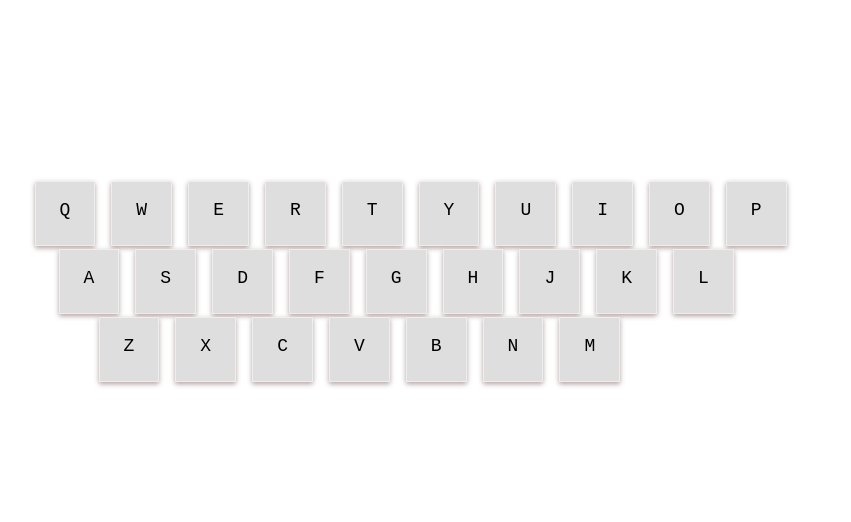
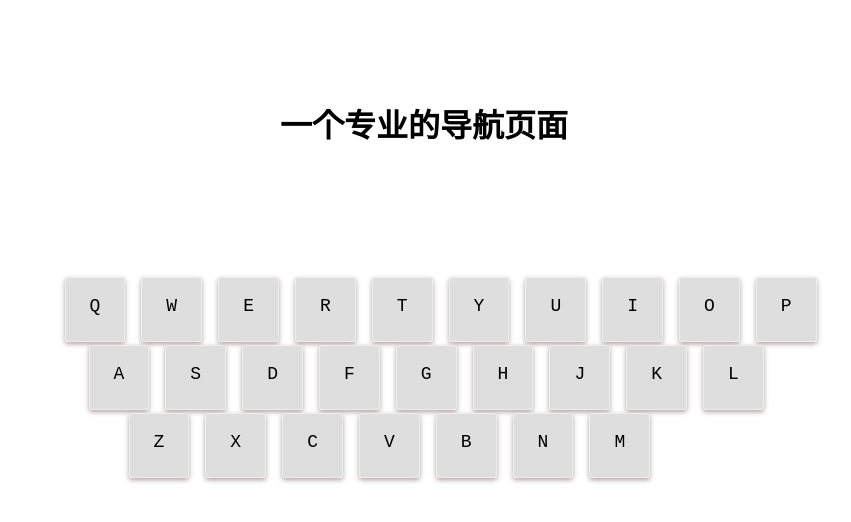
Before and after one commit to xianjiezh/navstart, a plain HTML site: page index.html in a window 1280 px wide. Shown: the whole page, without its empty margins (216-1067 px from the left). Drawn offline with Linux system fonts and the light colour scheme.

Commit message:
little corrects

```diff
--- a/index.html
+++ b/index.html
@@ -8,7 +8,10 @@
     <title>一个导航页面</title>
 </head>
 <body>
-    <header></header>
+    <header>
+        <h1>一个专业的导航页面</h1>
+
+    </header>
     <main>
         <div class="wrapper" id="main"></div>
 
--- a/style.css
+++ b/style.css
@@ -2,9 +2,16 @@
     margin: 0;
     padding: 0;
 }
+header{
+    margin-top: 100px;
+    text-align: center;
+}
+hearer>h1{
+    display: inline-block;
+}
 main .wrapper{
-    margin-top: 200px;
-    max-width:795px;
+    margin-top: 150px;
+    max-width:735px;
     margin-left: auto;
     margin-right: auto;
 }
@@ -21,6 +28,7 @@ main .wrapper>div>kbd{
     margin: 16px 8px;
     font-size: 18px;
     border: 1px solid #eee;
+    border-radius: 3px;
     text-transform: uppercase;
     padding:18px 24px 25px 24px;
     box-shadow: 0 2px 5px rgb(177, 161, 161);
```
